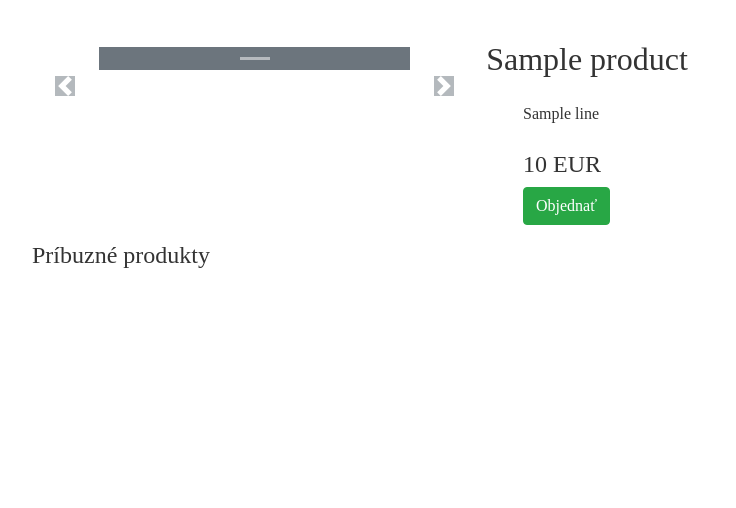
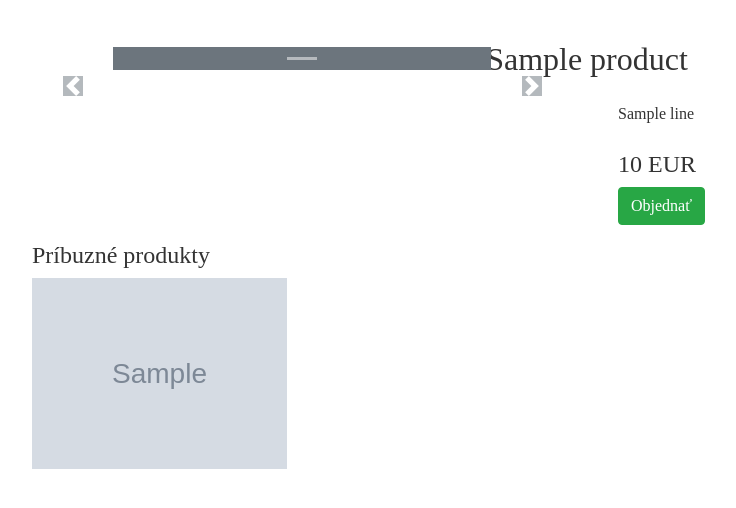
Before and after one commit to krishotte/web_sperky, a Python web app: template resources/templates/product.html in a window 1280 px wide. Shown: the part 56-564 px from the top of the page, without its empty margins (53-789 px from the left). Run offline with Jinja, Linux system fonts and the light colour scheme; the template is opened without the code that fills it: most values are stand-ins (such as "Sample title", 1, 10 or a date in 2020); grey boxes marked "Sample" are stand-in pictures; some libraries are stand-ins or nearby versions; some web fonts are replaced.

Commit message:
added displaying of related products in single product view, modified view of categories in main view - dynamically adjusted to width,

```diff
--- a/app/http/controllers/PortfolioController.py
+++ b/app/http/controllers/PortfolioController.py
@@ -89,10 +89,14 @@ class PortfolioController(Controller):
         serialized_product['images'] = files
         serialized_product['indexes'] = indexes
 
+        related_products = product.related_products
+        related_products_serialized = self.add_image_path(related_products.serialize())
+
         # return serialized_product
 
         return view.render('product', {
             'product': serialized_product,
+            'related_products': related_products_serialized,
         })
 
     def empty_product(self, view: View):
--- a/resources/templates/product.html
+++ b/resources/templates/product.html
@@ -5,7 +5,7 @@
     <div class="container-sm _nav_padding">
         <h2 class="text-center">{{ product["name"] }}</h2>
         <div class="row">
-            <div class="col-sm-5">
+            <div class="col-sm-6">
                 <!-- Carousel -->
                 <div id="carousel1" class="carousel slide" data-ride="carousel">
                     <ol class="carousel-indicators bg-secondary">
@@ -43,7 +43,7 @@
                     </a>
                 </div>
             </div>
-            <div class="col-sm-7">
+            <div class="col-sm-6">
                 <div class="products_item_padding">
                     {% for line in product['description_lines'] %}
                         <p class="my-0">{{ line  }}</p>
@@ -56,6 +56,17 @@
         </div>
 
         <h4>Príbuzné produkty</h4>
+
+        <div class="row row-cols-2 row-cols-sm-4">
+            {% for related_product in related_products %}
+                <div class="col">
+                    <a href="/product/{{ related_product['id'] }}">
+                        <img src="{{ related_product['image'] }}" class="img-fluid" alt="Obrázok chýba">
+                    </a>
+                </div>
+            {% endfor %}
+        </div>
+
     </div>
 </main>
 
```
Also changed, not shown: resources/templates/main.html (+1 -45 lines).
